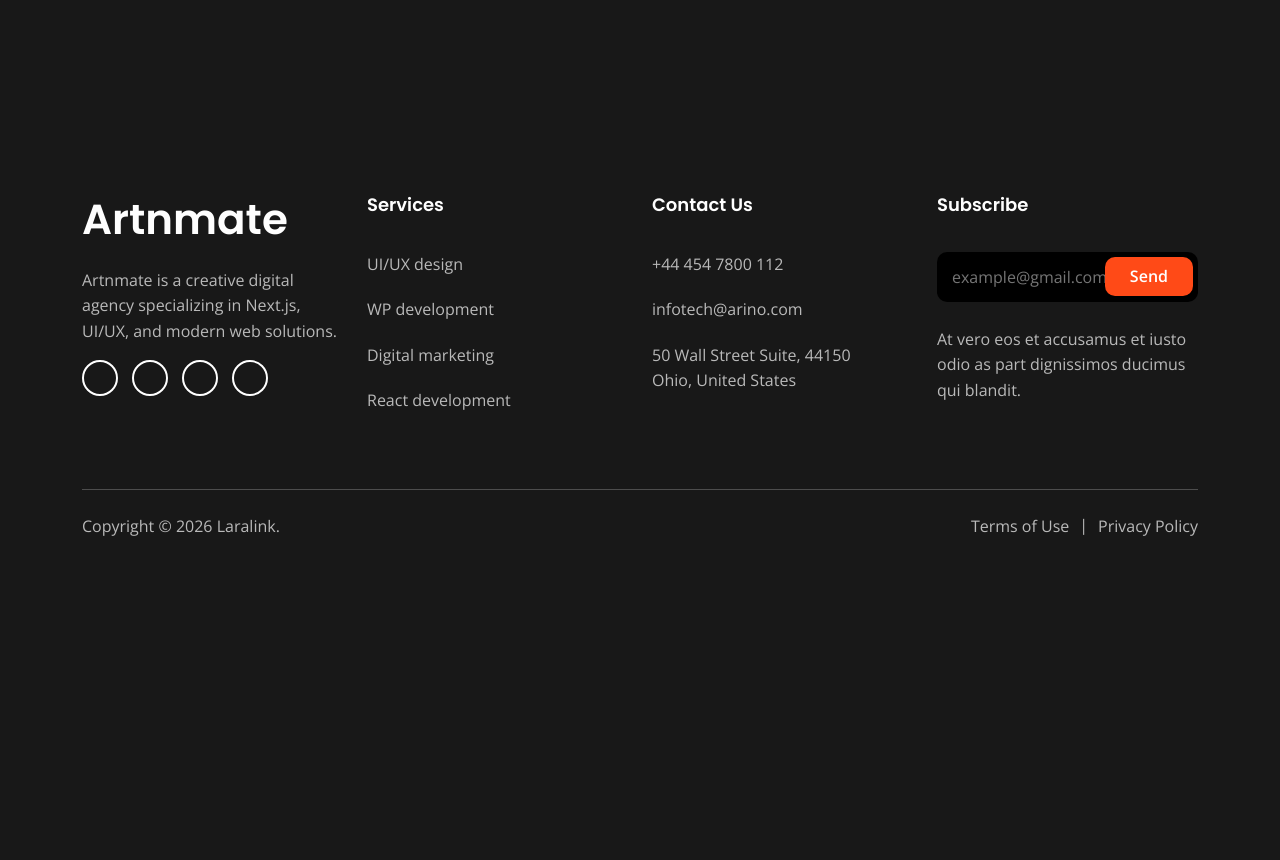
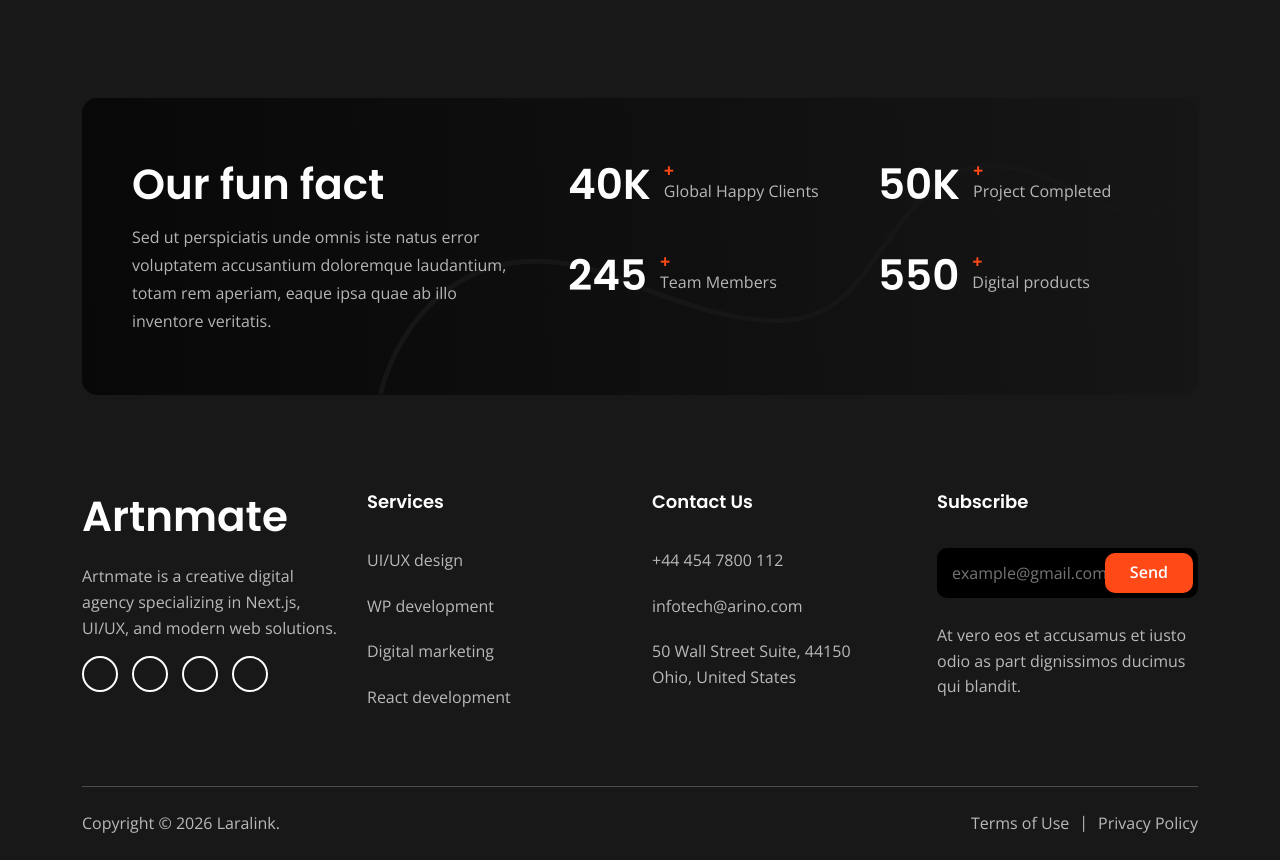
Before and after one commit to rhshuvo44/artnmate, a Next.js app: page /about in a window 1280 px wide. Shown: the part 1485-2345 px from the top of the page. Before the commit the page ends 2049 px from the top, so only its background shows below. Built offline with nearby package versions, Linux system fonts and the light colour scheme; some icons are missing.

Commit message:
Fact: About  page FunFact

```diff
--- /dev/null
+++ b/src/DB/about.json
@@ -0,0 +1,56 @@
+{
+  "heroSocialLinks": [
+    {
+      "name": "Behance",
+      "links": "/"
+    },
+    {
+      "name": "Twitter",
+      "links": "/"
+    }
+  ],
+  "funfaceData": [
+    {
+      "title": "Global Happy Clients",
+      "factNumber": "40K"
+    },
+    {
+      "title": "Project Completed",
+      "factNumber": "50K"
+    },
+    {
+      "title": "Team Members",
+      "factNumber": "245"
+    },
+    {
+      "title": "Digital products",
+      "factNumber": "550"
+    }
+  ],
+  "portfolioData": [
+    {
+      "title": "Colorful Art Work",
+      "subtitle": "See Details",
+      "href": "/portfolio/portfolio-details",
+      "src": "/images/portfolio_1.jpeg"
+    },
+    {
+      "title": "Colorful Art Work",
+      "subtitle": "See Details",
+      "href": "/portfolio/portfolio-details",
+      "src": "/images/portfolio_2.jpeg"
+    },
+    {
+      "title": "Colorful Art Work",
+      "subtitle": "See Details",
+      "href": "/portfolio/portfolio-details",
+      "src": "/images/portfolio_0.jpg"
+    },
+    {
+      "title": "Colorful Art Work",
+      "subtitle": "See Details",
+      "href": "/portfolio/portfolio-details",
+      "src": "/images/portfolio_3.jpeg"
+    }
+  ]
+}
--- a/src/app/about/page.tsx
+++ b/src/app/about/page.tsx
@@ -3,10 +3,8 @@ import Div from "@/component/ui/Div";
 import SectionHeading from "@/component/ui/SectionHeading";
 import Spacing from "@/component/ui/Spacing";
 import Image from "next/image";
-// import aboutImg from "./images/about_img_1.jpeg";
-// import aboutImg2 from "./images/about_img_2.jpeg";
-// import aboutImg3 from "./images/about_img_3.jpeg";
-// import aboutImg4 from './images/about_img_4.jpeg'
+import aboutData from "@/DB/about.json";
+import FunFact from "@/component/home/FunFact";
 const About = () => {
   return (
     <>
@@ -73,6 +71,15 @@ const About = () => {
       </Div>
       <Spacing lg="75" md="55" />
       {/* End About Section */}
+      {/* Start Fun Fact Section */}
+      <Div className="container">
+        <FunFact
+          title="Our fun fact"
+          subtitle="Sed ut perspiciatis unde omnis iste natus error voluptatem accusantium doloremque laudantium, totam rem aperiam, eaque ipsa quae ab illo inventore veritatis."
+          data={aboutData.funfaceData}
+        />
+      </Div>
+      {/* End Fun Fact Section */}
     </>
   );
 };
```
